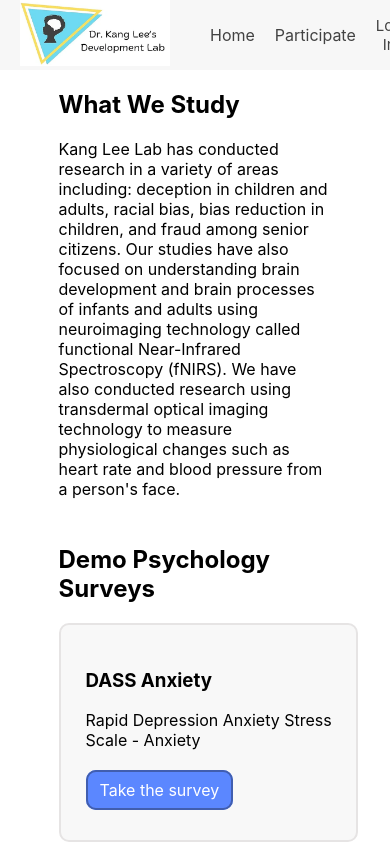
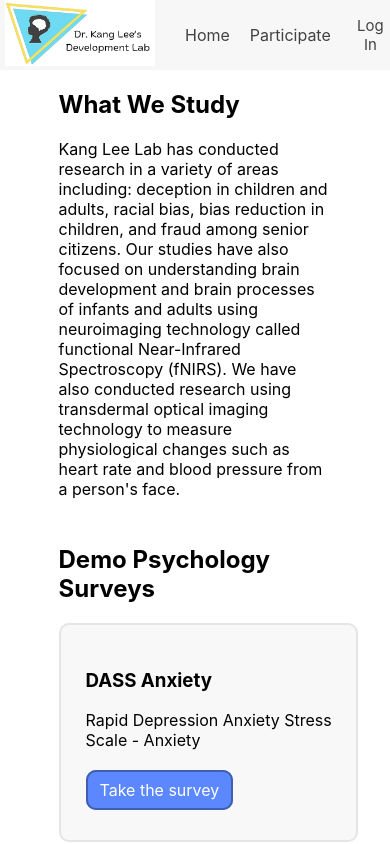
Before and after one commit to kang-lee-lab/lab-surveys-frontend, a React (Create React App) app: page / in a window 390 px wide. Shown: the top 844 px of the page. Built offline with nearby package versions, Linux system fonts and the light colour scheme.

Commit message:
mobile margins

```diff
--- a/src/components/Header/Header.css
+++ b/src/components/Header/Header.css
@@ -28,6 +28,6 @@
 
 .logo {
     width: 150px;
-    margin-left: 20px;
-    margin-right: 20px;
+    margin-left: 5px;
+    margin-right: 10px;
 }
```
